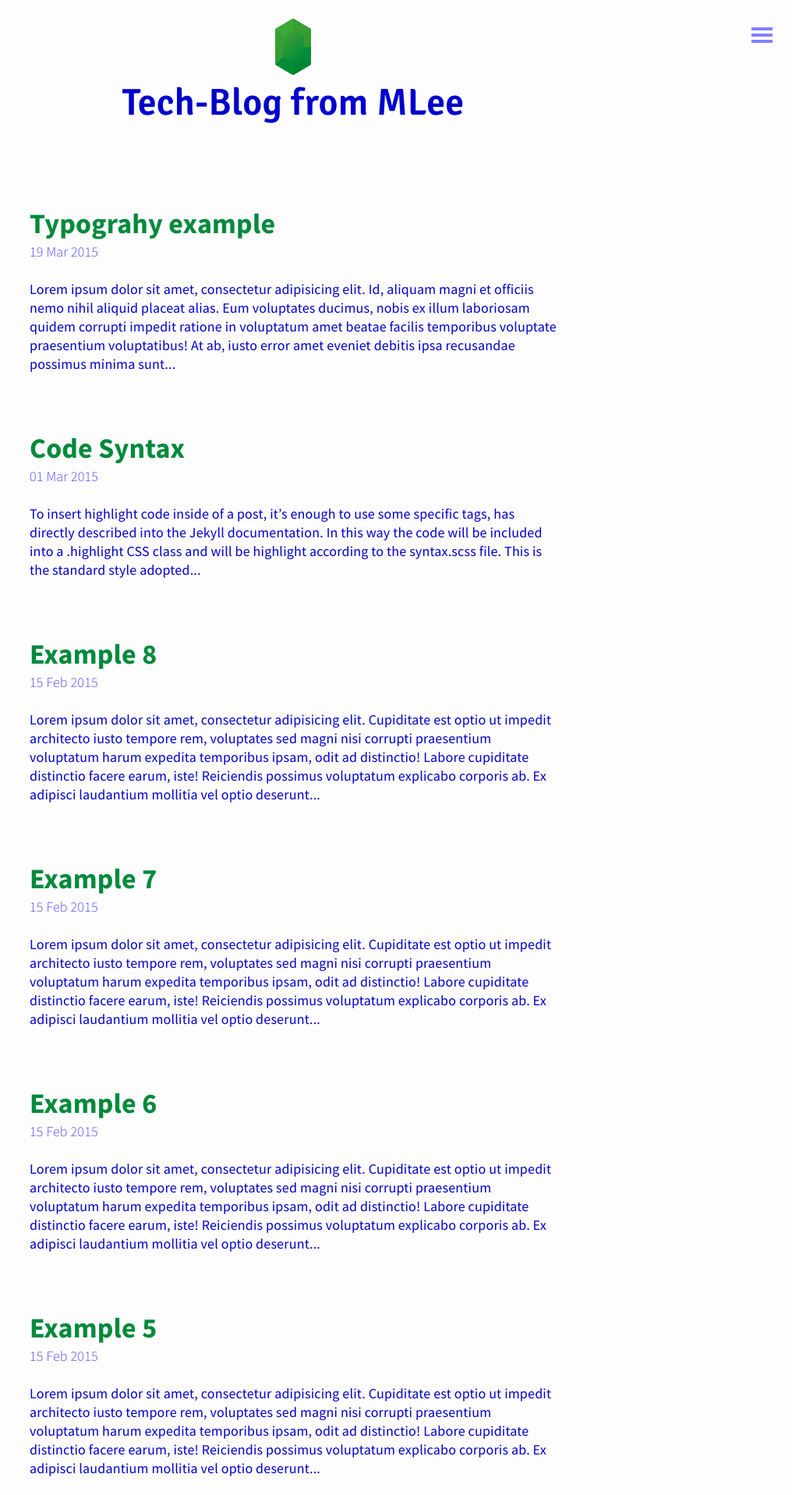
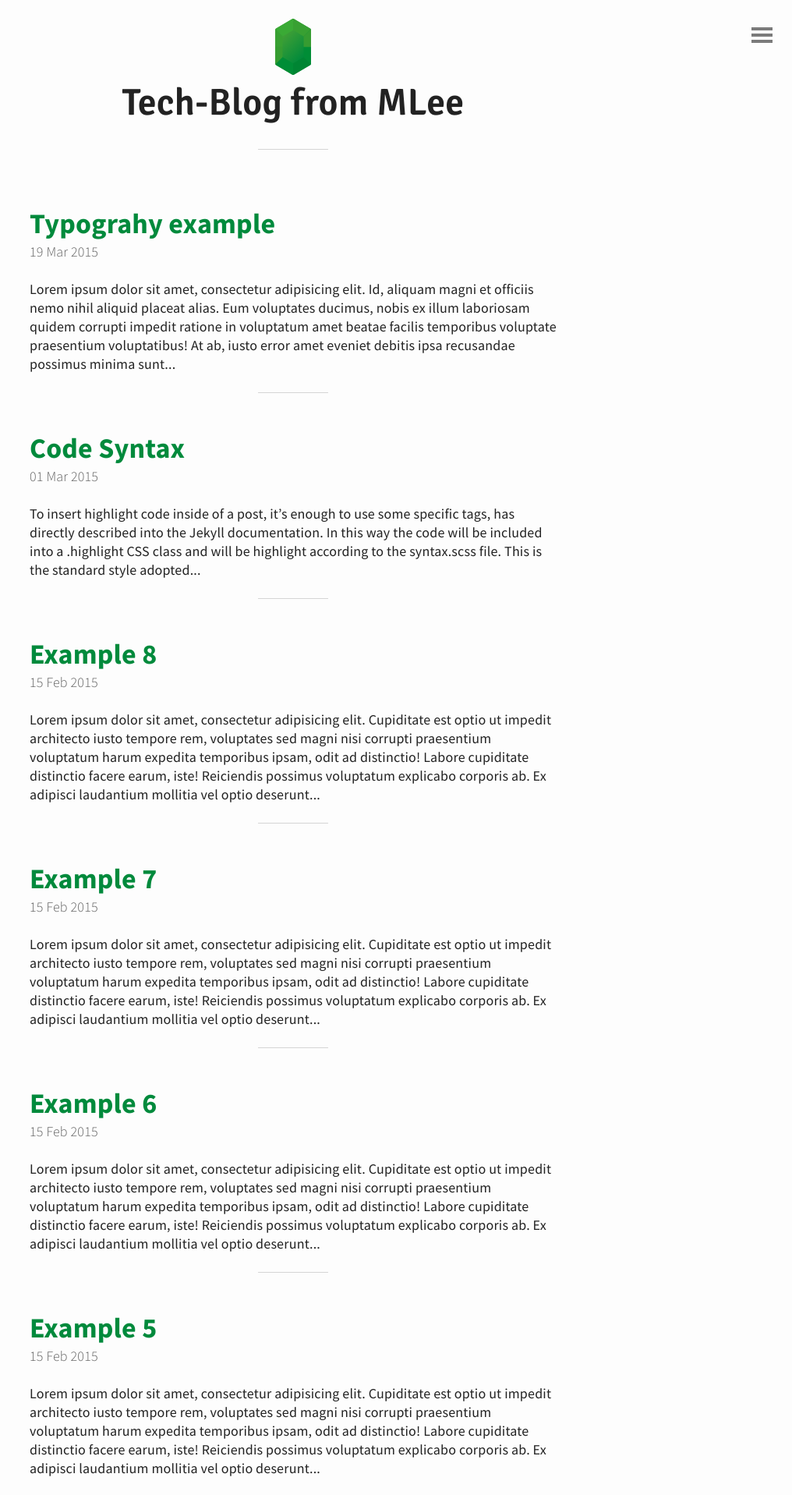
Before and after one commit to libaiw/blogger, a Jekyll site: the page built from index.html, in a window 1280 px wide. Shown: the top 1917 px of the page at 78% size, without its empty margins (264-1280 px from the left). Built offline with Jekyll 4.4.1, drawn with Linux system fonts in a browser that asks for light colours; the list of posts is cut into pages by our own code.

Commit message:
Update base.scss

```diff
--- a/_sass/base.scss
+++ b/_sass/base.scss
@@ -20,8 +20,8 @@
 
 $main-color: #008A3C;
 $background-color: #FDFDFD;
-/* $text-color: #222222; */
-$text-color: #0000CD;
+$text-color: #222222;
+
 /*- Base settings -*/
 
 html {
```
